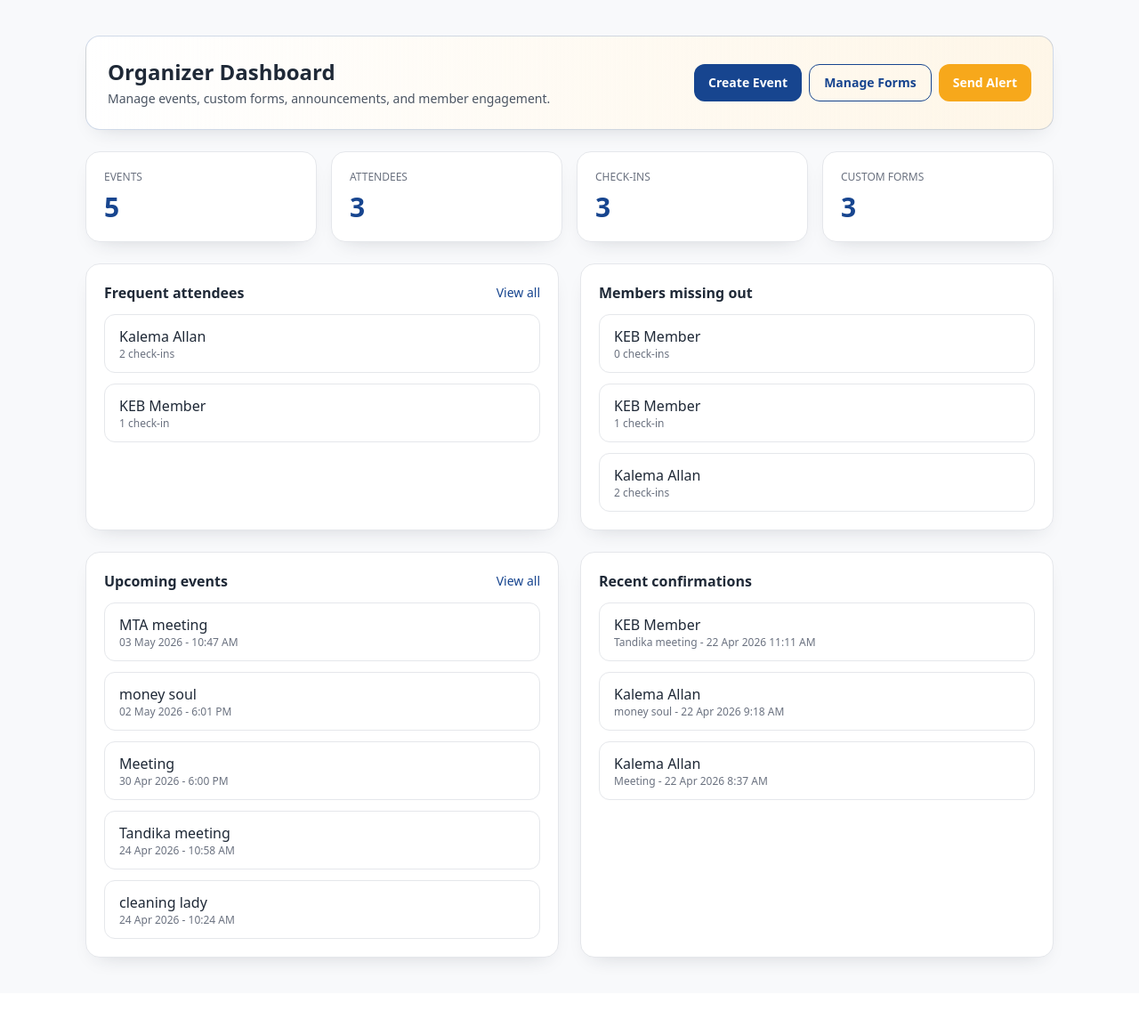
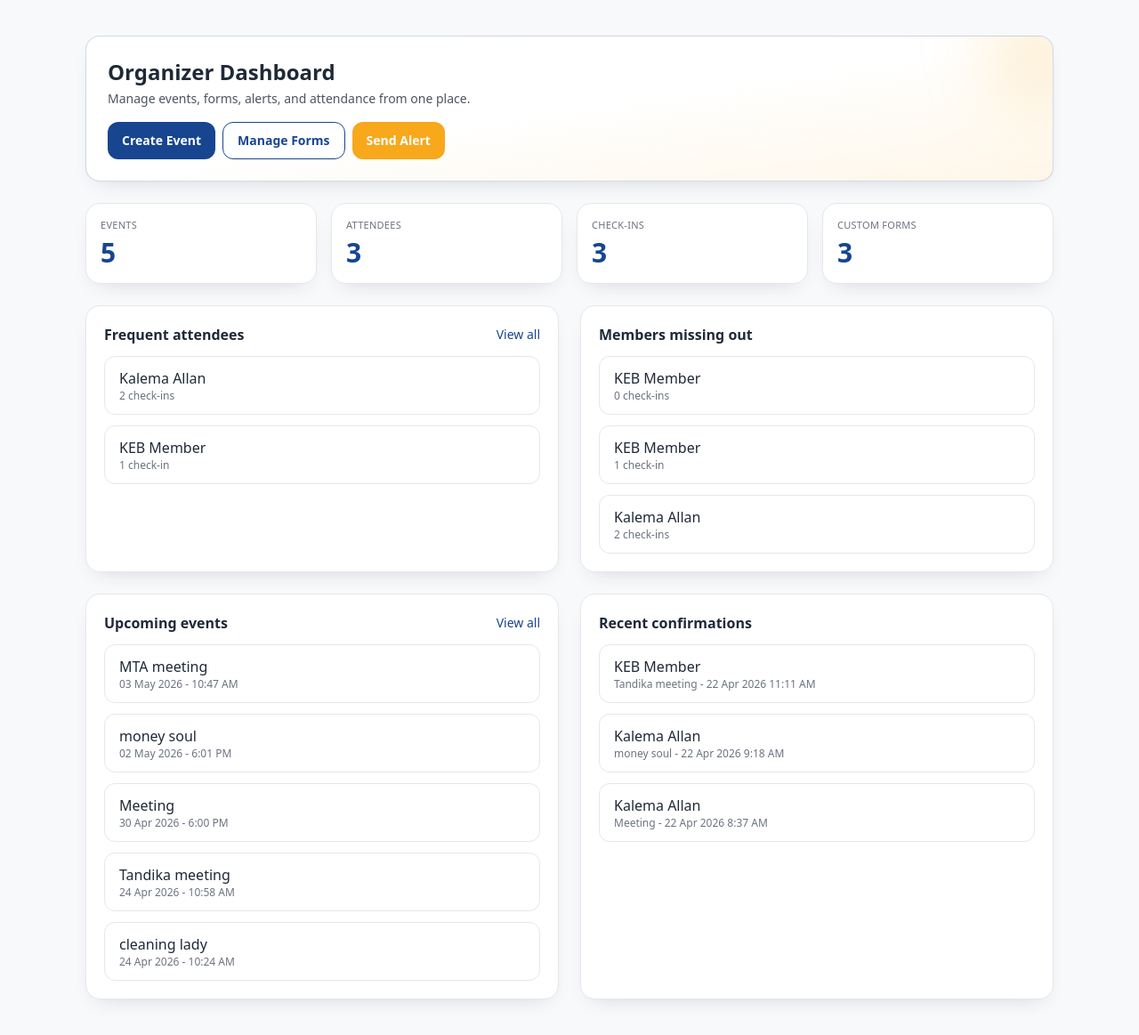
Before and after one commit to allankalema/Meeting, a Django app: page /dashboard/ in a window 1280 px wide. Shown: the part 65-1228 px from the top of the page at 89% size. Before the commit the page ends 1152 px from the top, so only its background shows below. Run offline with Django 5.2, Linux system fonts and the light colour scheme; a user stored in the database is signed in; data comes from the database, SQL or seed files in the repository; both versions use the stored data as it was after the commit; some libraries are stand-ins or nearby versions.

Commit message:
Add public event listing feature; create PublicEventListView and corresponding template

```diff
--- a/attendance/urls.py
+++ b/attendance/urls.py
@@ -11,6 +11,7 @@ from .views import (
     EventCreateView,
     EventDetailView,
     EventListView,
+    PublicEventListView,
     EventLookupView,
     CustomFormLookupView,
     EventWizardView,
@@ -31,6 +32,7 @@ app_name = "attendance"
 
 urlpatterns = [
     path("", HomeView.as_view(), name="home"),
+    path("events/", PublicEventListView.as_view(), name="public-event-list"),
     path("login/", UserLoginView.as_view(), name="login"),
     path("logout/", UserLogoutView.as_view(), name="logout"),
     path("dashboard/", DashboardView.as_view(), name="dashboard"),
--- a/attendance/views.py
+++ b/attendance/views.py
@@ -123,6 +123,28 @@ def _json_safe_payload(payload: dict):
 
 class HomeView(TemplateView):
     template_name = "attendance/home.html"
+
+
+class PublicEventListView(ListView):
+    model = Event
+    template_name = "attendance/public/event_list.html"
+    context_object_name = "events"
+
+    def get_queryset(self):
+        qs = Event.objects.filter(is_link_active=True).order_by("event_date")
+        q = self.request.GET.get("q", "").strip()
+        if q:
+            qs = qs.filter(
+                Q(title__icontains=q)
+                | Q(description__icontains=q)
+                | Q(venue__icontains=q)
+            )
+        return qs
+
+    def get_context_data(self, **kwargs):
+        context = super().get_context_data(**kwargs)
+        context["q"] = self.request.GET.get("q", "")
+        return context
 
 
 class UserLoginView(LoginView):
--- a/templates/attendance/base.html
+++ b/templates/attendance/base.html
@@ -72,9 +72,12 @@
                         </form>
                     </div>
                 {% else %}
-                    {% if request.path|slice:":3" != "/e/" and request.path|slice:":3" != "/f/" %}
-                        <a href="{% url 'attendance:login' %}" class="btn-accent px-3 py-2">Login</a>
-                    {% endif %}
+                    <div class="flex items-center gap-2">
+                        <a href="{% url 'attendance:public-event-list' %}" class="btn bg-white text-rotary-blue hover:bg-rotary-gold hover:text-white">Events</a>
+                        {% if request.path|slice:":3" != "/e/" and request.path|slice:":3" != "/f/" %}
+                            <a href="{% url 'attendance:login' %}" class="btn-accent px-3 py-2">Login</a>
+                        {% endif %}
+                    </div>
                 {% endif %}
             </div>
         </header>
--- a/templates/attendance/dashboard/home.html
+++ b/templates/attendance/dashboard/home.html
@@ -1,37 +1,38 @@
 {% extends "attendance/base.html" %}
 {% block title %}Dashboard{% endblock %}
 {% block content %}
-<section class="space-y-6">
-    <div class="card border-rotary-blue/20 bg-gradient-to-r from-white to-rotary-gold/10 p-6">
-        <div class="flex flex-wrap items-center justify-between gap-4">
+<section class="space-y-4 sm:space-y-6">
+    <div class="card relative overflow-hidden border-rotary-blue/20 bg-gradient-to-br from-white via-white to-rotary-gold/10 p-4 sm:p-6">
+        <div class="pointer-events-none absolute -right-10 -top-10 h-28 w-28 rounded-full bg-rotary-gold/20 blur-2xl"></div>
+        <div class="relative flex flex-col gap-4">
             <div>
-                <h1 class="text-2xl font-bold text-[#1F2937]">Organizer Dashboard</h1>
-                <p class="mt-1 text-sm text-gray-600">Manage events, custom forms, announcements, and member engagement.</p>
+                <h1 class="text-xl font-bold text-[#1F2937] sm:text-2xl">Organizer Dashboard</h1>
+                <p class="mt-1 text-sm text-gray-600">Manage events, forms, alerts, and attendance from one place.</p>
             </div>
-            <div class="flex flex-wrap gap-2">
-                <a href="{% url 'attendance:event-wizard' %}" class="btn-primary">Create Event</a>
-                <a href="{% url 'attendance:custom-form-list' %}" class="btn-secondary">Manage Forms</a>
-                <a href="{% url 'attendance:broadcast-create' %}" class="btn-accent">Send Alert</a>
+            <div class="grid grid-cols-2 gap-2 sm:flex sm:flex-wrap">
+                <a href="{% url 'attendance:event-wizard' %}" class="btn-primary col-span-2 sm:col-span-1 justify-center">Create Event</a>
+                <a href="{% url 'attendance:custom-form-list' %}" class="btn-secondary justify-center">Manage Forms</a>
+                <a href="{% url 'attendance:broadcast-create' %}" class="btn-accent justify-center">Send Alert</a>
             </div>
         </div>
     </div>
 
-    <div class="grid gap-4 sm:grid-cols-2 lg:grid-cols-4">
-        <div class="card"><p class="text-xs uppercase text-gray-500">Events</p><p class="mt-2 text-3xl font-bold text-rotary-blue">{{ event_count }}</p></div>
-        <div class="card"><p class="text-xs uppercase text-gray-500">Attendees</p><p class="mt-2 text-3xl font-bold text-rotary-blue">{{ attendee_count }}</p></div>
-        <div class="card"><p class="text-xs uppercase text-gray-500">Check-ins</p><p class="mt-2 text-3xl font-bold text-rotary-blue">{{ attendance_count }}</p></div>
-        <div class="card"><p class="text-xs uppercase text-gray-500">Custom Forms</p><p class="mt-2 text-3xl font-bold text-rotary-blue">{{ custom_form_count }}</p></div>
+    <div class="grid grid-cols-2 gap-3 sm:gap-4 lg:grid-cols-4">
+        <div class="card p-4"><p class="text-[11px] uppercase tracking-wide text-gray-500">Events</p><p class="mt-1 text-2xl font-bold text-rotary-blue sm:text-3xl">{{ event_count }}</p></div>
+        <div class="card p-4"><p class="text-[11px] uppercase tracking-wide text-gray-500">Attendees</p><p class="mt-1 text-2xl font-bold text-rotary-blue sm:text-3xl">{{ attendee_count }}</p></div>
+        <div class="card p-4"><p class="text-[11px] uppercase tracking-wide text-gray-500">Check-ins</p><p class="mt-1 text-2xl font-bold text-rotary-blue sm:text-3xl">{{ attendance_count }}</p></div>
+        <div class="card p-4"><p class="text-[11px] uppercase tracking-wide text-gray-500">Custom Forms</p><p class="mt-1 text-2xl font-bold text-rotary-blue sm:text-3xl">{{ custom_form_count }}</p></div>
     </div>
 
-    <div class="grid gap-6 lg:grid-cols-2">
-        <div class="card">
+    <div class="grid gap-4 sm:gap-6 lg:grid-cols-2">
+        <div class="card p-4 sm:p-5">
             <div class="mb-3 flex items-center justify-between">
                 <h2 class="font-semibold text-[#1F2937]">Frequent attendees</h2>
                 <a href="{% url 'attendance:attendee-list' %}" class="text-sm text-rotary-blue">View all</a>
             </div>
-            <div class="space-y-3">
+            <div class="space-y-2.5 sm:space-y-3">
                 {% for attendee in frequent_attendees %}
-                    <div class="rounded-xl border border-gray-200 px-4 py-3">
+                    <div class="rounded-xl border border-gray-200 px-3 py-2.5 sm:px-4 sm:py-3">
                         <p class="font-medium text-[#1F2937]">{{ attendee.full_name }}</p>
                         <p class="text-xs text-gray-500">{{ attendee.total }} check-in{{ attendee.total|pluralize }}</p>
                     </div>
@@ -41,11 +42,11 @@
             </div>
         </div>
 
-        <div class="card">
+        <div class="card p-4 sm:p-5">
             <h2 class="mb-3 font-semibold text-[#1F2937]">Members missing out</h2>
-            <div class="space-y-3">
+            <div class="space-y-2.5 sm:space-y-3">
                 {% for attendee in low_participation %}
-                    <div class="rounded-xl border border-gray-200 px-4 py-3">
+                    <div class="rounded-xl border border-gray-200 px-3 py-2.5 sm:px-4 sm:py-3">
                         <p class="font-medium text-[#1F2937]">{{ attendee.full_name }}</p>
                         <p class="text-xs text-gray-500">{{ attendee.total }} check-in{{ attendee.total|pluralize }}</p>
                     </div>
@@ -56,15 +57,15 @@
         </div>
     </div>
 
-    <div class="grid gap-6 lg:grid-cols-2">
-        <div class="card">
+    <div class="grid gap-4 sm:gap-6 lg:grid-cols-2">
+        <div class="card p-4 sm:p-5">
             <div class="mb-3 flex items-center justify-between">
                 <h2 class="font-semibold text-[#1F2937]">Upcoming events</h2>
                 <a href="{% url 'attendance:event-list' %}" class="text-sm text-rotary-blue">View all</a>
             </div>
-            <div class="space-y-3">
+            <div class="space-y-2.5 sm:space-y-3">
                 {% for event in upcoming_events %}
-                    <a href="{% url 'attendance:event-detail' public_id=event.public_id %}" class="block rounded-xl border border-gray-200 px-4 py-3 transition hover:shadow-md">
+                    <a href="{% url 'attendance:event-detail' public_id=event.public_id %}" class="block rounded-xl border border-gray-200 px-3 py-2.5 transition hover:shadow-md sm:px-4 sm:py-3">
                         <p class="font-medium text-[#1F2937]">{{ event.title }}</p>
                         <p class="text-xs text-gray-500">{{ event.event_date|date:"d M Y - g:i A" }}</p>
                     </a>
@@ -74,11 +75,11 @@
             </div>
         </div>
 
-        <div class="card">
+        <div class="card p-4 sm:p-5">
             <h2 class="mb-3 font-semibold text-[#1F2937]">Recent confirmations</h2>
-            <div class="space-y-3">
+            <div class="space-y-2.5 sm:space-y-3">
                 {% for item in recent_attendances %}
-                    <div class="rounded-xl border border-gray-200 px-4 py-3">
+                    <div class="rounded-xl border border-gray-200 px-3 py-2.5 sm:px-4 sm:py-3">
                         <p class="font-medium text-[#1F2937]">{{ item.attendee.full_name }}</p>
                         <p class="text-xs text-gray-500">{{ item.event.title }} - {{ item.confirmed_at|date:"d M Y g:i A" }}</p>
                     </div>
--- a/templates/attendance/home.html
+++ b/templates/attendance/home.html
@@ -21,6 +21,7 @@
                     {% if request.user.is_authenticated %}
                         <a href="{% url 'attendance:dashboard' %}" class="btn-accent">Open Dashboard</a>
                     {% else %}
+                        <a href="{% url 'attendance:public-event-list' %}" class="btn-secondary">Browse Events</a>
                         <a href="{% url 'attendance:login' %}" class="btn-accent">Organizer Login</a>
                     {% endif %}
                 </div>
--- a/templates/attendance/public/custom_form_public.html
+++ b/templates/attendance/public/custom_form_public.html
@@ -35,7 +35,9 @@
             <div id="lookup-message" class="hidden rounded-xl px-4 py-3 text-sm"></div>
             {% for field in runtime_form %}
                 <div>
-                    <label for="{{ field.id_for_label }}" class="form-label">{{ field.label }}</label>
+                    <label for="{{ field.id_for_label }}" class="form-label">
+                        {{ field.label }}{% if field.field.required %}<span class="text-rose-600"> *</span>{% endif %}
+                    </label>
                     {{ field }}
                     {% for error in field.errors %}<p class="mt-1 text-xs text-rotary-blue">{{ error }}</p>{% endfor %}
                 </div>
```
Also changed, not shown: templates/attendance/dashboard/custom_form_detail.html (+53 -8 lines), templates/attendance/public/event_list.html (added, +50 -0 lines), db.sqlite3.
